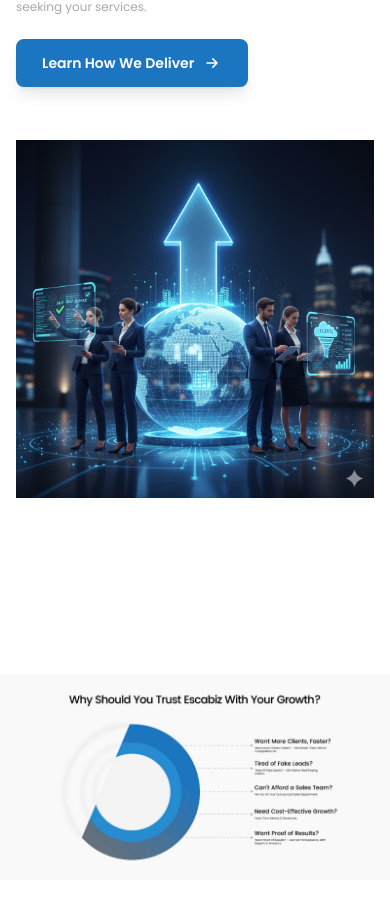
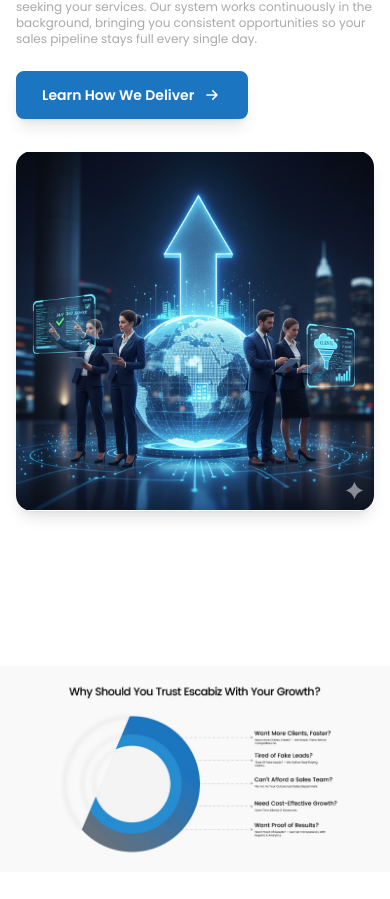
Before and after one commit to Sharmeen-Rauf/escabiz, a Next.js app: page /industries/commercial-cleaning in a window 390 px wide. Shown: the part 792-1691 px from the top of the page. Built offline with nearby package versions, Linux system fonts and the light colour scheme.

Commit message:
Enhance Commercial Cleaning page by updating content to emphasize continuous lead generation and improving image container layout for better responsiveness. Adjust image handling for optimized display across various screen sizes.

```diff
--- a/src/app/industries/commercial-cleaning/page.tsx
+++ b/src/app/industries/commercial-cleaning/page.tsx
@@ -97,7 +97,7 @@ export default function CommercialCleaningPage() {
               <p className="text-xs md:text-sm font-semibold text-[#1c75c0] uppercase tracking-wide mb-1.5" data-aos="fade-right">Our Approach</p>
               <h3 className="text-lg sm:text-xl md:text-2xl lg:text-3xl font-semibold text-[#6f7074] leading-tight mb-3" data-aos="fade-right" data-aos-delay="100">Driving Real Growth for Service Providers</h3>
               <p className="text-xs sm:text-xs md:text-sm text-[#a9a9a9]  font-normal mb-6" data-aos="fade-right" data-aos-delay="200">
-                We don't just connect you with prospects we help you secure paying clients. With AI driven targeting, a dedicated sales team, and 24/7 outreach, we make sure you never miss an opportunity. We deliver targeted, high intent leads homeowners, businesses, and decision makers actively seeking your services.
+                We don't just connect you with prospects we help you secure paying clients. With AI driven targeting, a dedicated sales team, and 24/7 outreach, we make sure you never miss an opportunity. We deliver targeted, high intent leads homeowners, businesses, and decision makers actively seeking your services. Our system works continuously in the background, bringing you consistent opportunities so your sales pipeline stays full every single day.
               </p>
               <Link href="/lets-talk" className="group inline-flex items-center justify-center px-6 py-3 text-sm font-semibold text-white border-2 border-[#1c75c0] rounded-lg bg-[#1c75c0] hover:bg-[#1565a0] hover:scale-105 hover:shadow-2xl transition-all duration-300 focus:outline-none focus:ring-2 focus:ring-[#1c75c0] focus:ring-offset-2 relative overflow-hidden shadow-lg" data-aos="fade-right" data-aos-delay="300">
                 <span className="relative z-10 flex items-center">
@@ -109,9 +109,15 @@ export default function CommercialCleaningPage() {
                 <span className="absolute inset-0 bg-[#1565a0] transform scale-x-0 group-hover:scale-x-100 transition-transform origin-left duration-300"></span>
               </Link>
             </div>
-            <div className="relative" data-aos="fade-left">
-              <div className="relative w-full" style={{ height: '400px' }}>
-                <Image src="/Gemini_Generated_Image_wr5fk7wr5fk7wr5f.png" alt="Approach" fill className="object-contain" />
+            <div className="relative flex items-center justify-center" data-aos="fade-left">
+              <div className="relative w-full max-w-md lg:max-w-lg h-[360px] md:h-[420px] rounded-2xl overflow-hidden shadow-lg">
+                <Image
+                  src="/Gemini_Generated_Image_wr5fk7wr5fk7wr5f.png"
+                  alt="Approach"
+                  fill
+                  sizes="(min-width: 1024px) 35vw, (min-width: 768px) 45vw, 80vw"
+                  className="object-contain"
+                />
               </div>
             </div>
           </div>
```
